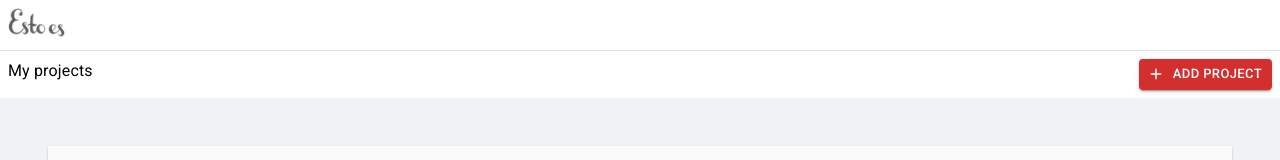
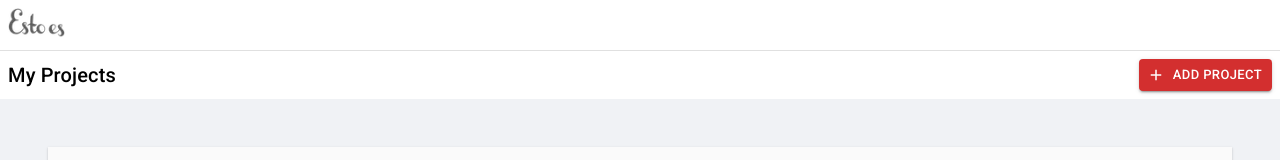
Before and after one commit to facuNorie/esto-es, a React (Vite) app: page / in a window 1280 px wide. Shown: the top 160 px of the page. Built offline with nearby package versions, Linux system fonts and the light colour scheme.

Commit message:
making the buttons reactive

```diff
--- a/src/components/header/index.jsx
+++ b/src/components/header/index.jsx
@@ -1,21 +1,32 @@
 import { Box, Button, Typography } from '@mui/material'
 import AddIcon from '@mui/icons-material/Add'
+import ArrowBackIcon from '@mui/icons-material/ArrowBack'
 import { useContext } from 'react'
 import { AppContext } from '../../context/context'
 
 export default function Header() {
-  const { setShowSection, showSection } = useContext(AppContext)
+  const { setShowSection, showSection, setEditionMode, editionMode } =
+    useContext(AppContext)
   return (
     <Box display='flex' justifyContent='space-between' p={1}>
-      <Typography>My projects</Typography>
+      <Typography variant='h6'>
+        {showSection
+          ? 'My Projects'
+          : editionMode
+          ? 'Edit project'
+          : 'Add project'}
+      </Typography>
       <Button
         size='small'
         color='error'
         variant='contained'
-        startIcon={<AddIcon />}
-        onClick={() => setShowSection(!showSection)}
+        startIcon={showSection ? <AddIcon /> : <ArrowBackIcon />}
+        onClick={() => {
+          setShowSection(!showSection)
+          setEditionMode(false)
+        }}
       >
-        Add project
+        {showSection ? 'Add project' : 'Back'}
       </Button>
     </Box>
   )
```
